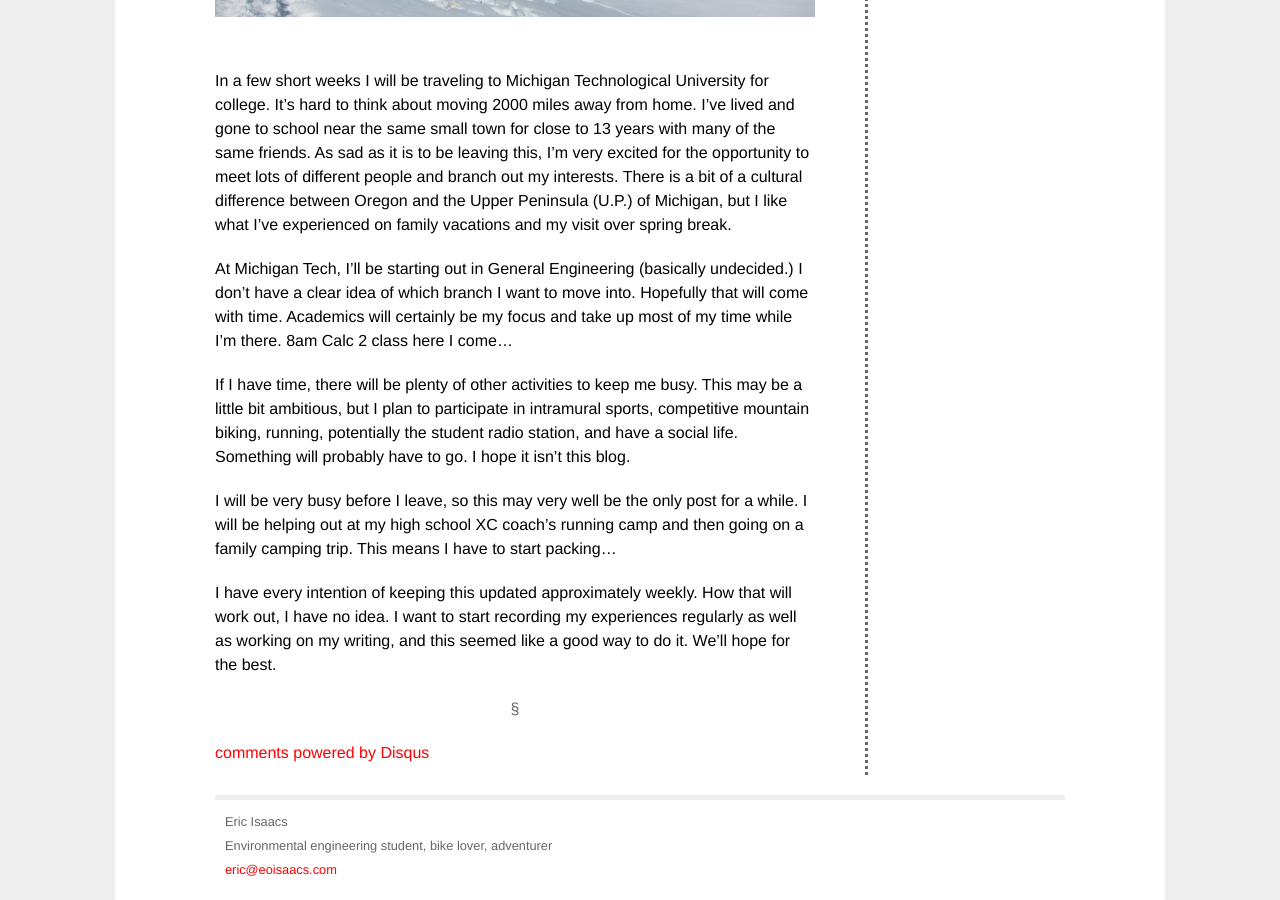
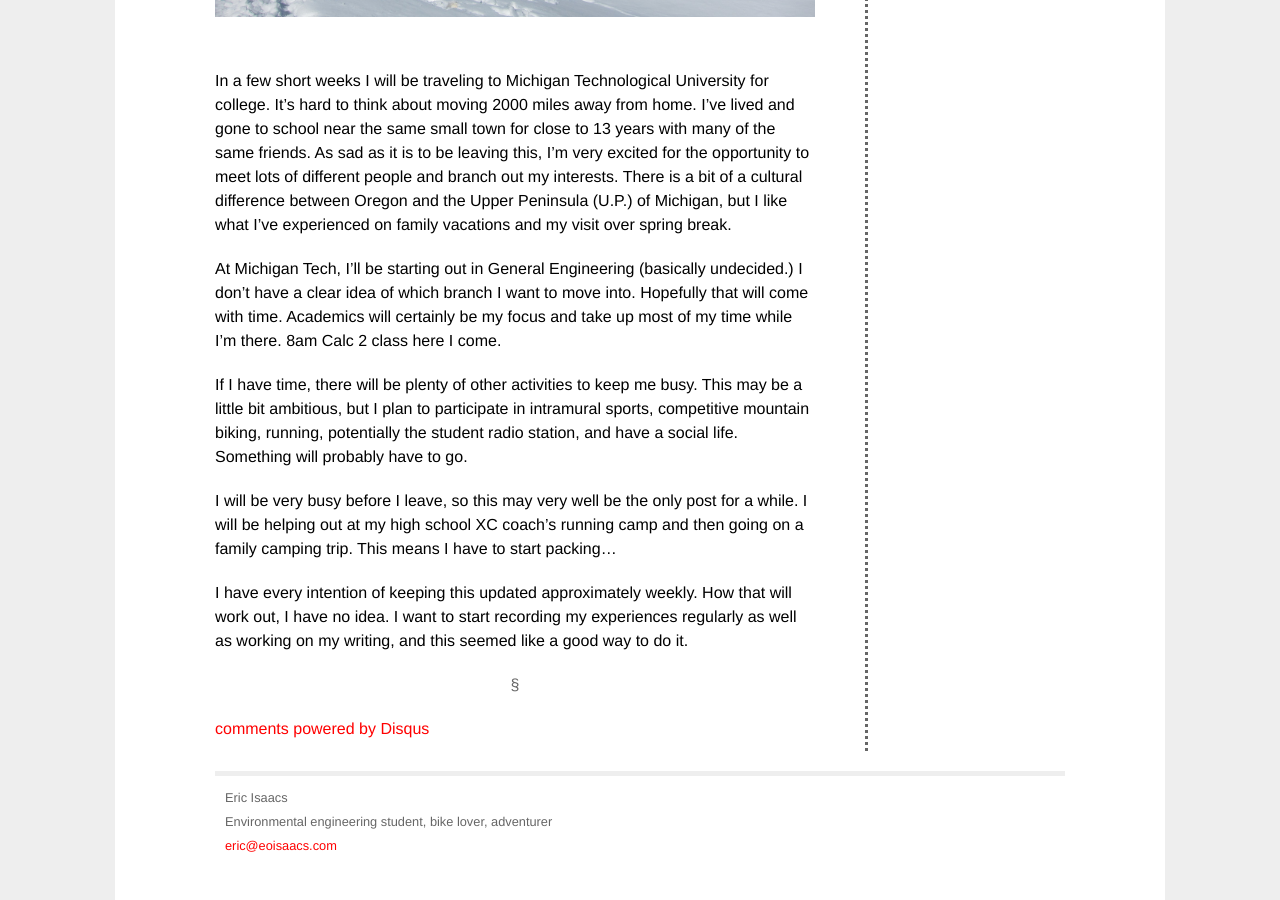
Before and after one commit to eoisaacs/eoisaacs.github.io, a Jekyll site: the page built from _posts/2013-08-03-the-beginning.md, in a window 1280 px wide and 900 px high, scrolled down 955 px. Built offline with Jekyll 4.4.1, drawn with Linux system fonts in a browser that asks for light colours; Markdown is read by kramdown in place of the engine named in the settings; comment, search, counter and statistics services are not loaded.

Commit message:
Minor post edits

```diff
--- a/_posts/2013-08-03-the-beginning.md
+++ b/_posts/2013-08-03-the-beginning.md
@@ -7,10 +7,10 @@ title: Oregon to Upper Michigan&#58;  An &#40;Expected&#41;  Journey
 
 In a few short weeks I will be traveling to Michigan Technological University for college. It's hard to think about moving 2000 miles away from home. I've lived and gone to school near the same small town for close to 13 years with many of the same friends. As sad as it is to be leaving this, I'm very excited for the opportunity to meet lots of different people and branch out my interests. There is a bit of a cultural difference between Oregon and the Upper Peninsula (U.P.) of Michigan, but I like what I've experienced on family vacations and my visit over spring break.
 
-At Michigan Tech, I'll be starting out in General Engineering (basically undecided.) I don't have a clear idea of which branch I want to move into. Hopefully that will come with time. Academics will certainly be my focus and take up most of my time while I'm there. 8am Calc 2 class here I come...
+At Michigan Tech, I'll be starting out in General Engineering (basically undecided.) I don't have a clear idea of which branch I want to move into. Hopefully that will come with time. Academics will certainly be my focus and take up most of my time while I'm there. 8am Calc 2 class here I come.
 
-If I have time, there will be plenty of other activities to keep me busy. This may be a little bit ambitious, but I plan to participate in intramural sports, competitive mountain biking, running, potentially the student radio station, and have a social life. Something will probably have to go. I hope it isn't this blog.
+If I have time, there will be plenty of other activities to keep me busy. This may be a little bit ambitious, but I plan to participate in intramural sports, competitive mountain biking, running, potentially the student radio station, and have a social life. Something will probably have to go.
 
 I will be very busy before I leave, so this may very well be the only post for a while. I will be helping out at my high school XC coach's running camp and then going on a family camping trip. This means I have to start packing...
 
-I have every intention of keeping this updated approximately weekly. How that will work out, I have no idea. I want to start recording my experiences regularly as well as working on my writing, and this seemed like a  good way to do it. We'll hope for the best.
+I have every intention of keeping this updated approximately weekly. How that will work out, I have no idea. I want to start recording my experiences regularly as well as working on my writing, and this seemed like a good way to do it.
```
Also changed, not shown: _posts/2013-08-22-running-camp-and-waldo-lake.md (+1 -1 lines), _posts/2013-08-23-flown-and-gone.md (+1 -1 lines).
